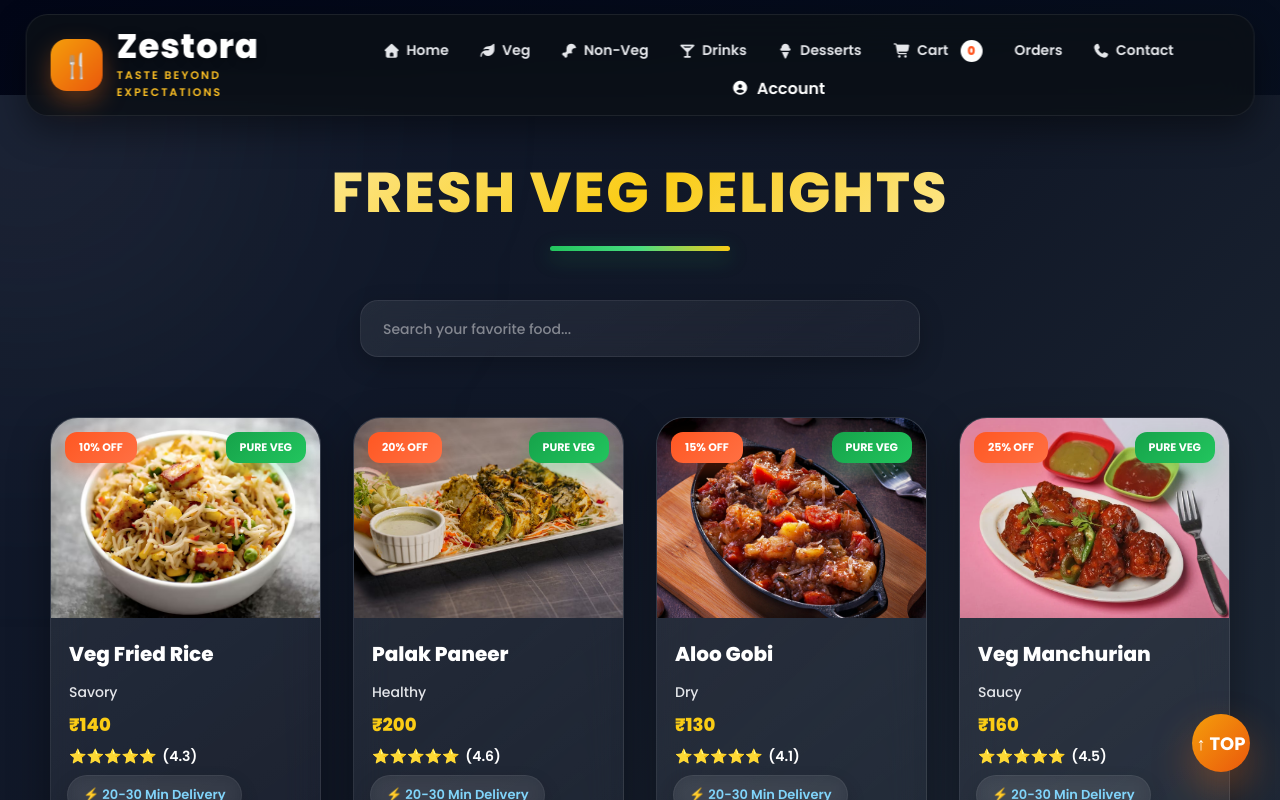
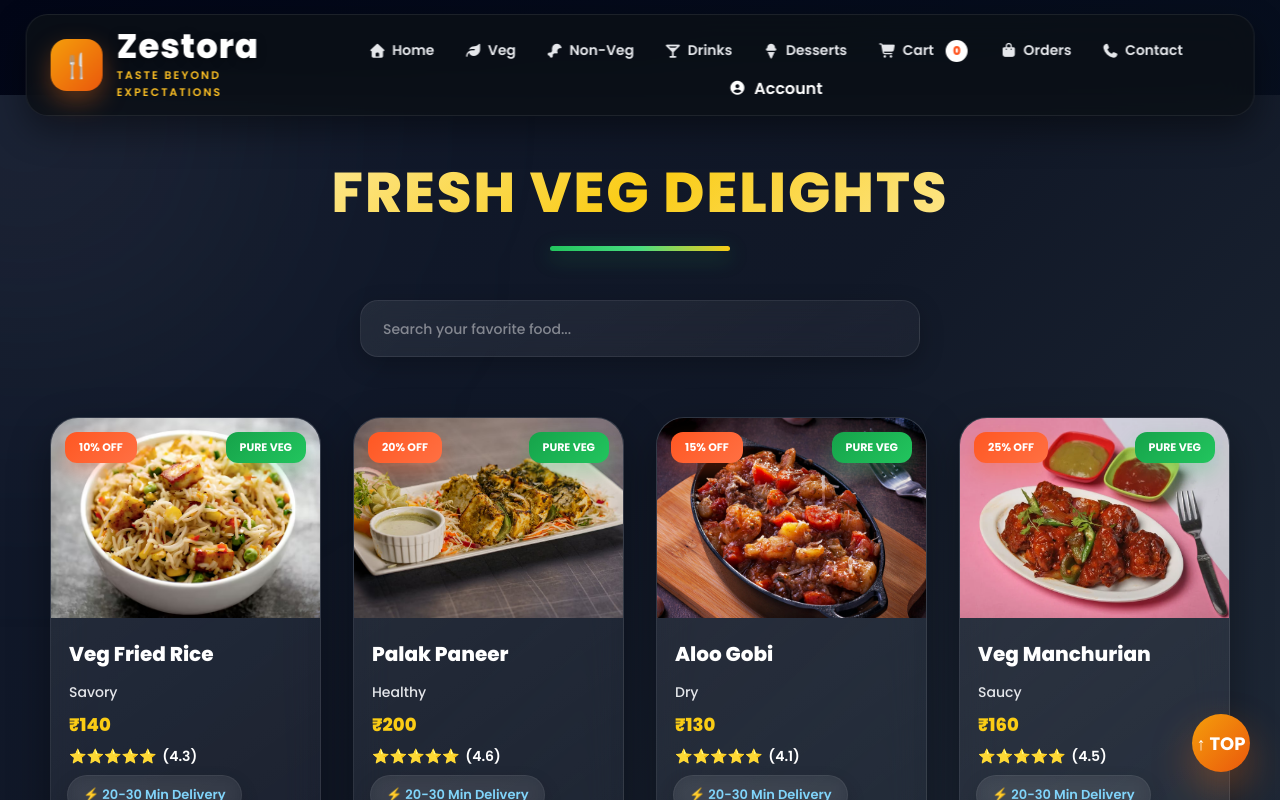
Before and after one commit to anilmalluvalasa/Zestora-Food-Delivery, a React (Vite) app in the folder Web_application/: page /veg in a window 1280 px wide. Shown: the top 800 px of the page. Built offline with nearby package versions, Linux system fonts and the light colour scheme.

Commit message:
Added oders icon

```diff
--- a/Web_application/src/App.jsx
+++ b/Web_application/src/App.jsx
@@ -107,6 +107,7 @@ function App() {
      </Link>
 
     <Link to="/orders">
+     <i className="fa-solid fa-bag-shopping"></i>
       Orders
     </Link>
 
```
